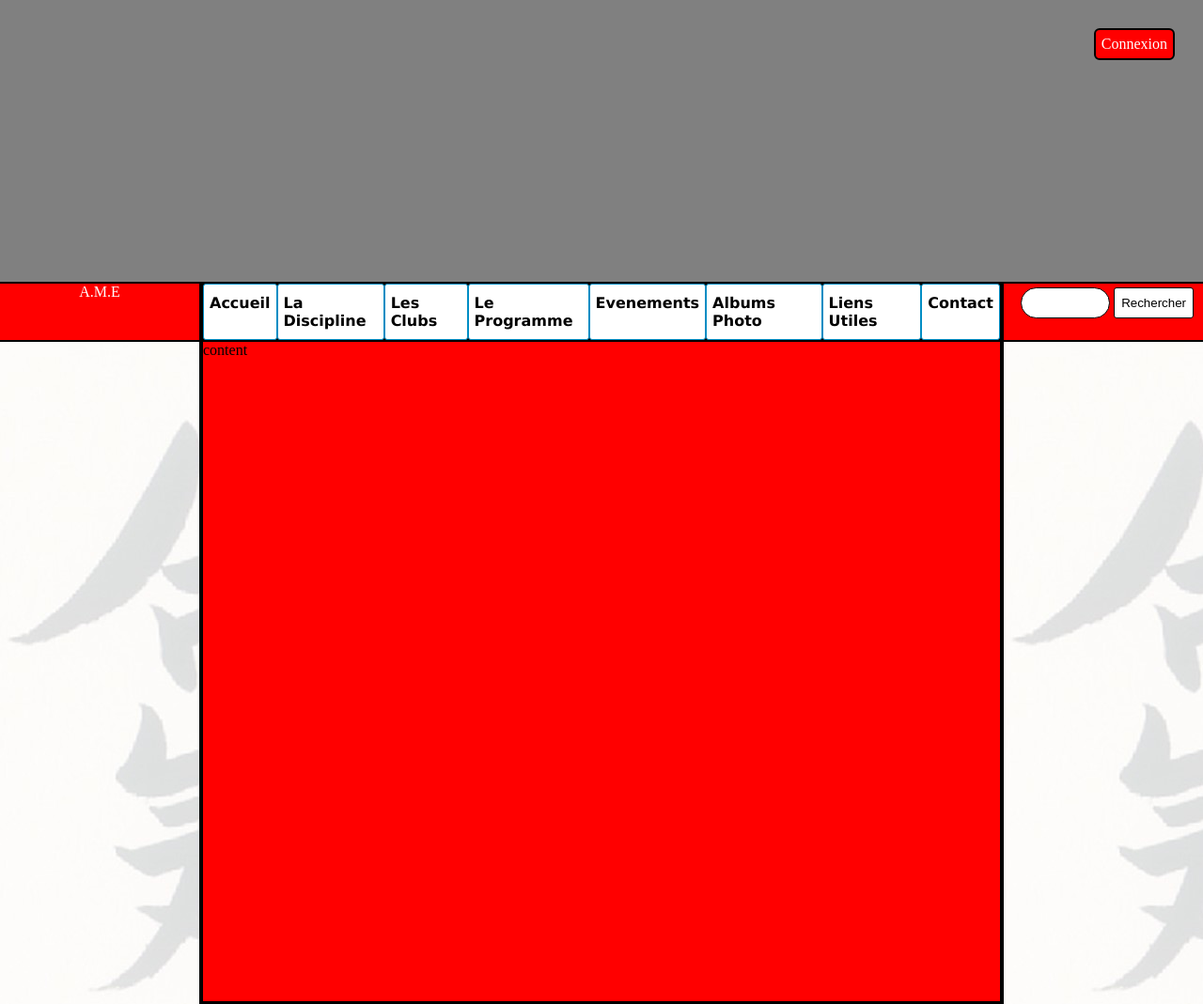
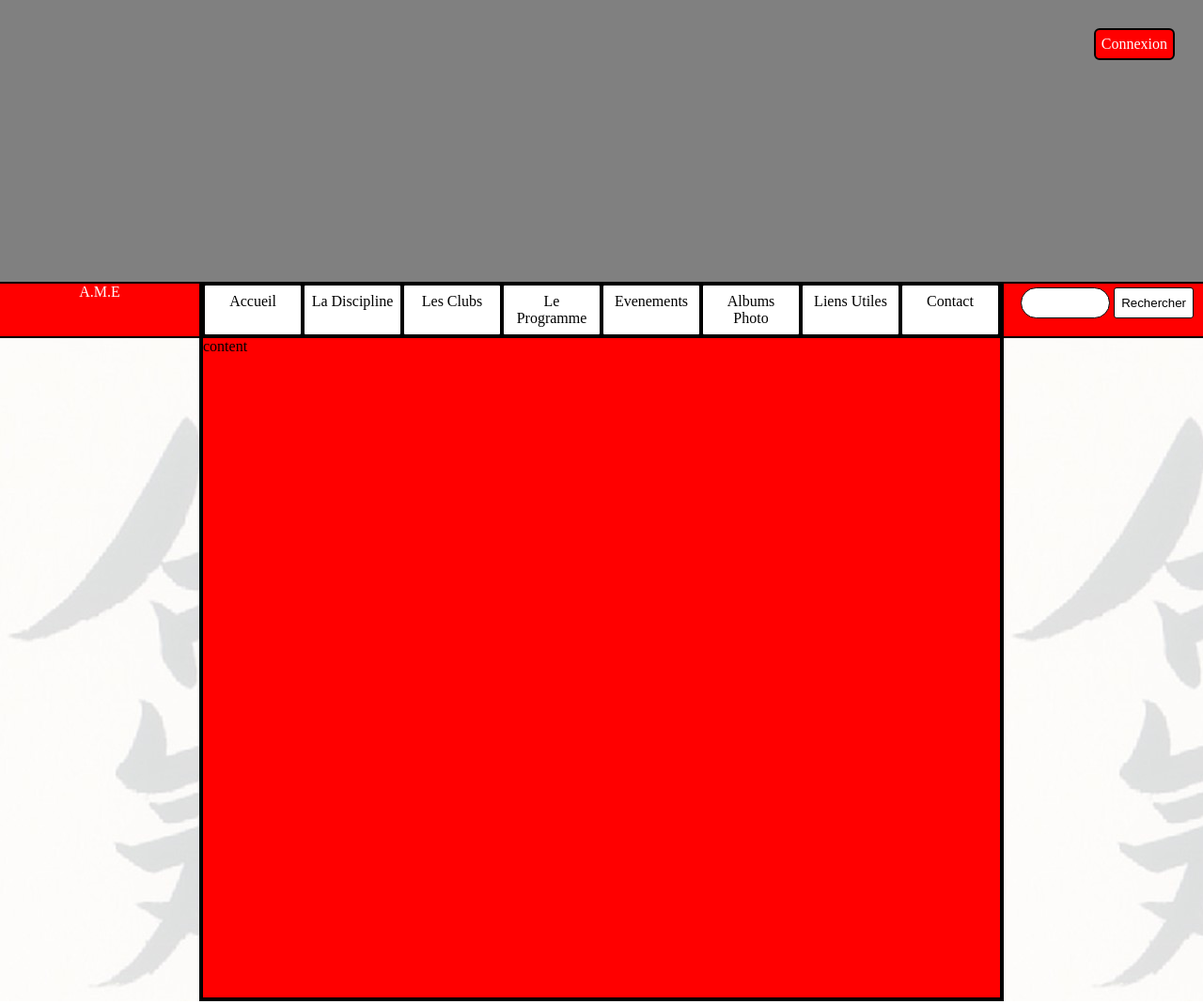
Before and after one commit to zack-ff7/SiteAmeFromScratch, a PHP site: page / in a window 1280 px wide. Shown: the top 1069 px of the page at 94% size. Run offline with PHP 8.4, Linux system fonts and the light colour scheme.

Commit message:
CSS
petite correction

```diff
--- a/style.css
+++ b/style.css
@@ -29,18 +29,11 @@ html,body{
     border-top: 2px solid black;
     border-bottom: 2px solid black;
     display: flex;
+
 }
 
 .navBar a{
-    text-decoration:none;
-    background-color: white;
-    border: 2px solid black;
-    color: black;
-    border-radius: 4px;
-    padding-top: 10px;
-    padding-bottom: 10px;
-    padding-left: 6px;
-    padding-right: 6px;
+    display: flex;
 }
 
 .navLeft{
@@ -60,13 +53,19 @@ html,body{
 }
 
 .navMenu a{
-    border: 1px solid #018dc4;
+    width: 12.5%;
+    text-align: center;
+    text-decoration: none;
+    background-color: white;
+    border: 2px solid black;
+    color: black;
+    border-radius: 4px;
+    padding-top: 8px;
+    padding-bottom: 8px;
+    padding-left: 6px;
+    padding-right: 6px;
     border-radius: 3px;
-    font: normal normal bold 16px/normal Verdana, Geneva, sans-serif;
-    color:black;
-    background: white;
-    display: flex;
-    justify-content: flex-end;
+    justify-content: center;
 }
 
 .navMenu a:hover{
```
